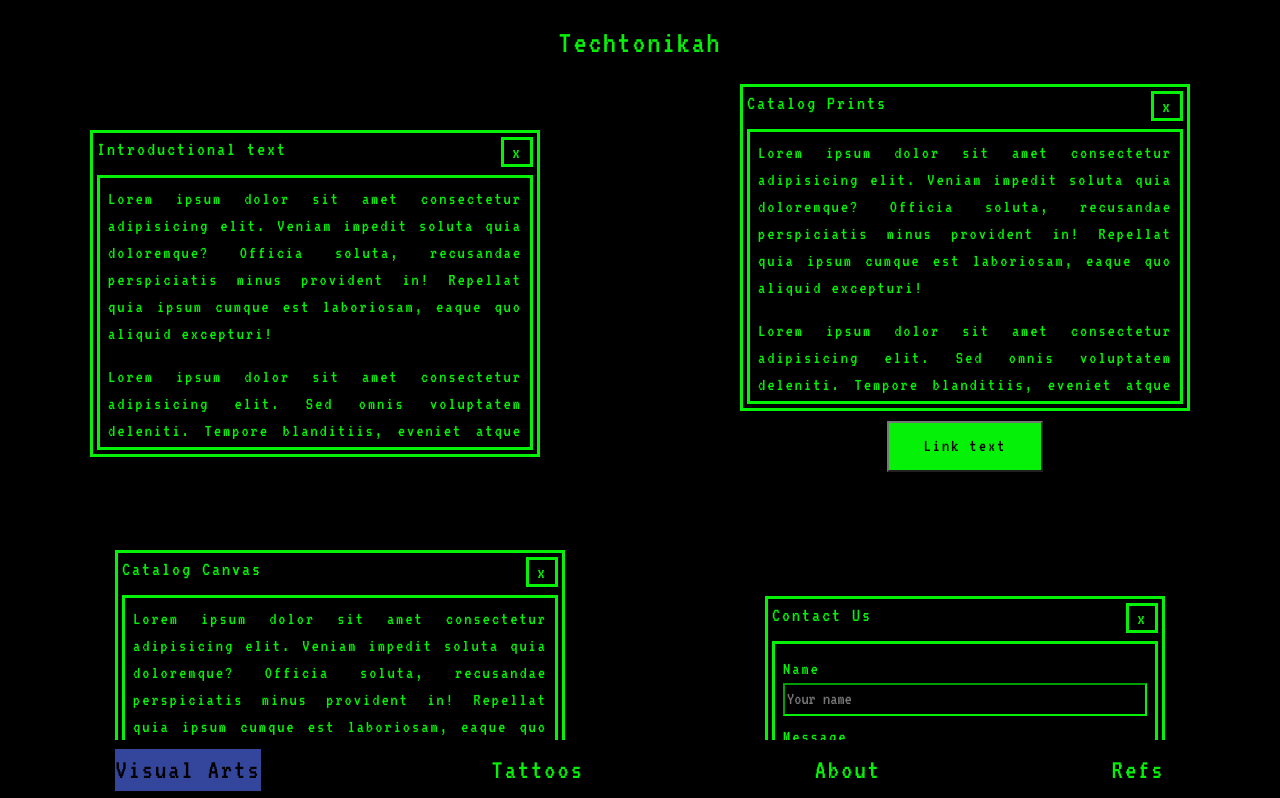
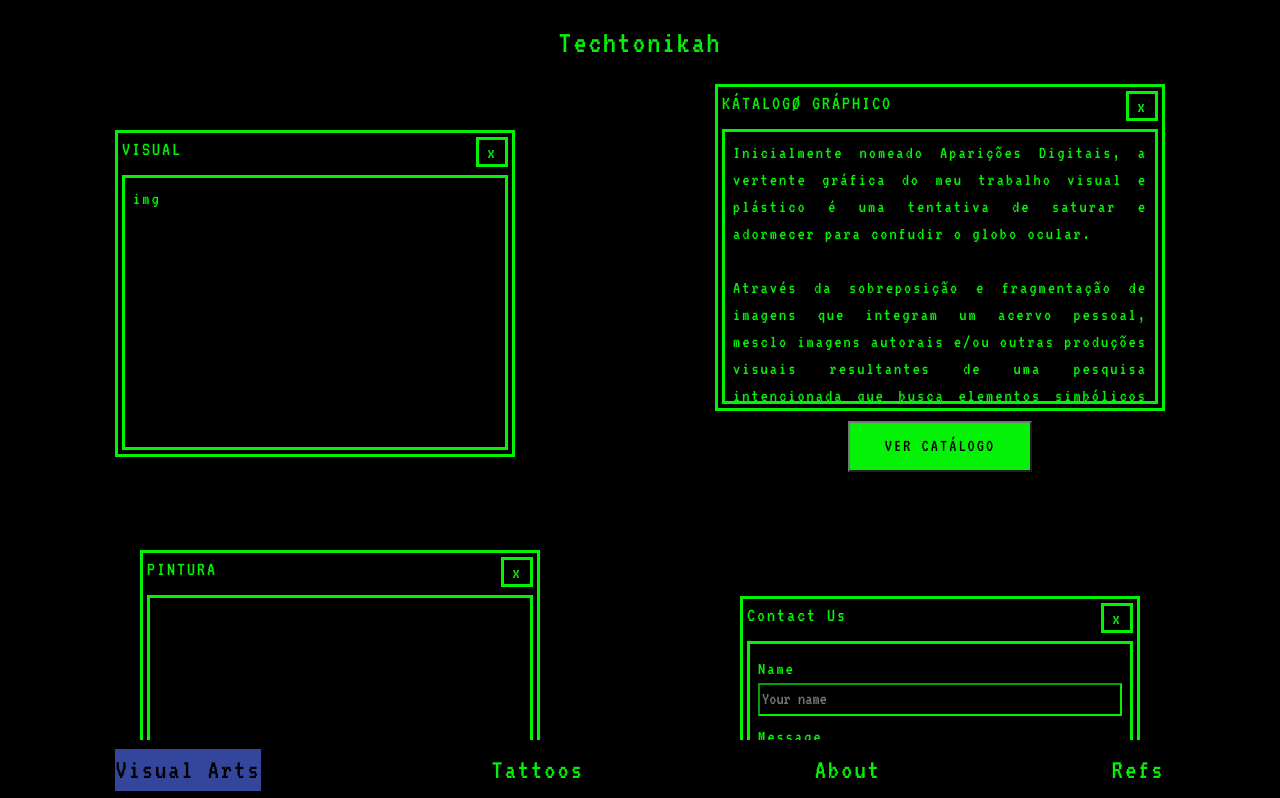
Before and after one commit to missatoy/techtonikah, a React (Vite) app: page /visual-arts in a window 1280 px wide. Shown: the top 798 px of the page. Built offline with nearby package versions, Linux system fonts and the light colour scheme.

Commit message:
added catalogo grafico content and link

```diff
--- a/src/components/VisualArts.jsx
+++ b/src/components/VisualArts.jsx
@@ -4,14 +4,14 @@ import RetroWindow from "./visuals/RetroWindow.jsx";
 import Botbar from "./navbars/Botbar.jsx";
 
 export default function VisualArts() {
-  const visualArtsText = (
-    <>
-      <p>Lorem ipsum dolor sit amet consectetur adipisicing elit. Veniam impedit soluta quia doloremque? Officia soluta, recusandae perspiciatis minus provident in! Repellat quia ipsum cumque est laboriosam, eaque quo aliquid excepturi!</p>
-      <p>Lorem ipsum dolor sit amet consectetur adipisicing elit. Sed omnis voluptatem deleniti. Tempore blanditiis, eveniet atque quia molestiae non enim praesentium alias ratione quo rem fugiat distinctio sed inventore et.</p>
-      <p>Lorem ipsum dolor sit amet consectetur adipisicing elit. Assumenda enim, reprehenderit asperiores tempora, excepturi autem atque fugit pariatur earum ipsum repudiandae fuga in rerum perspiciatis laborum non soluta velit sequi!</p>
-      <p>Lorem ipsum dolor, sit amet consectetur adipisicing elit. Maiores expedita voluptate, optio placeat laboriosam corporis cumque error natus. Nihil nemo similique voluptatum magnam consequatur obcaecati architecto ratione ducimus impedit voluptatibus?</p>
-      <p>Lorem ipsum dolor sit, amet consectetur adipisicing elit. Facilis eius aliquid quam nemo dolore veniam illo nulla, veritatis beatae ipsam architecto eligendi, a aliquam numquam maiores voluptatem pariatur, ea eos?</p>
-    </>
+  const trabalhoGraficoText = (
+    <p>
+      Inicialmente nomeado Aparições Digitais, a vertente gráfica do meu trabalho visual e plástico é uma tentativa de saturar e adormecer para confudir o globo ocular. <br />
+      <br />
+      Através da sobreposição e fragmentação de imagens que integram um acervo pessoal, mesclo imagens autorais e/ou outras produções visuais resultantes de uma pesquisa intencionada que busca elementos simbólicos da narrativa do meu trabalho, afim de sinalizar uma miragem opaca, sinuosa e à primeira vista irreconhecível. <br />
+      <br />
+      A escrita ou a imagem da palavra propulsiona um convite a um olhar mais atencioso e imersivo, mas serve principalmente como registro-rastro visual da minha produção literária. <br />
+    </p>
   )
 
   return (
@@ -20,16 +20,18 @@ export default function VisualArts() {
       <div className="container">
         <div className="windows-layout-one justify-content-center mb-5">
           <div>
-            <RetroWindow name="Introductional text" content={visualArtsText} className="retro-window" />
+            <RetroWindow name="VISUAL" content={"img"} className="retro-window" />
           </div>
           <div className="d-flex flex-column align-items-center">
-            <RetroWindow name="Catalog Prints" content={visualArtsText} className="retro-window catalog-margin-bottom" />
-            <a href="url" className="catalog-link catalog-link-margin-bottom">Link text</a>
+            <RetroWindow name="KÁTALOGØ GRÁPHICO" content={trabalhoGraficoText} className="retro-window catalog-margin-bottom" />
+            <a href="https://docs.google.com/presentation/d/1H5JVyvyujqAO-C9vpy_ZOjAU3Z7uBW-uCl1AYLyizdU/edit?usp=sharing"
+               target="_blank"
+               className="catalog-link catalog-link-margin-bottom">VER CATÁLOGO</a>
           </div>
         </div>
         <div className="windows-layout-one justify-content-center mb-3">
           <div className="d-flex flex-column align-items-center">
-            <RetroWindow name="Catalog Canvas" content={visualArtsText} className="retro-window catalog-margin-bottom" />
+            <RetroWindow name="PINTURA" content={""} className="retro-window catalog-margin-bottom" />
             <a href="url" className="catalog-link catalog-link-margin-bottom">Link text</a>
           </div>
           <div>
```
